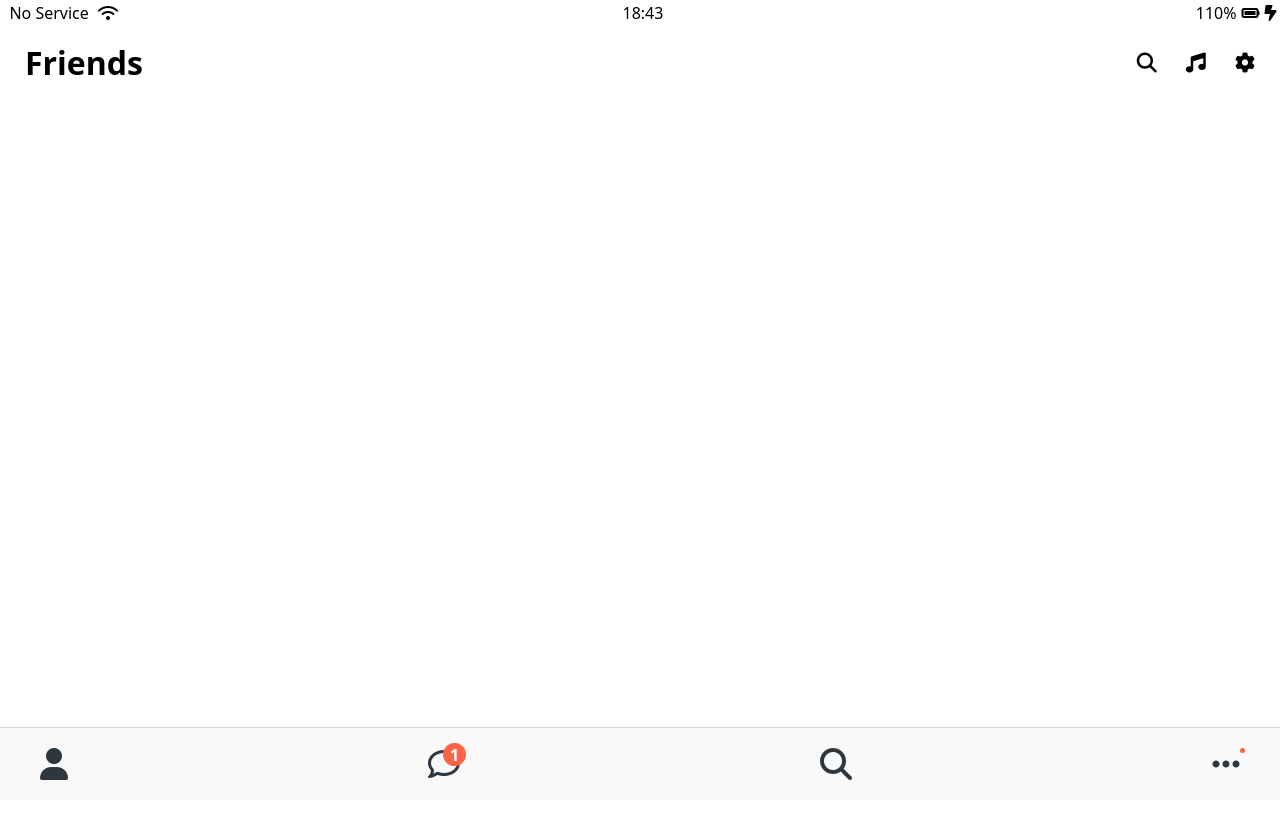
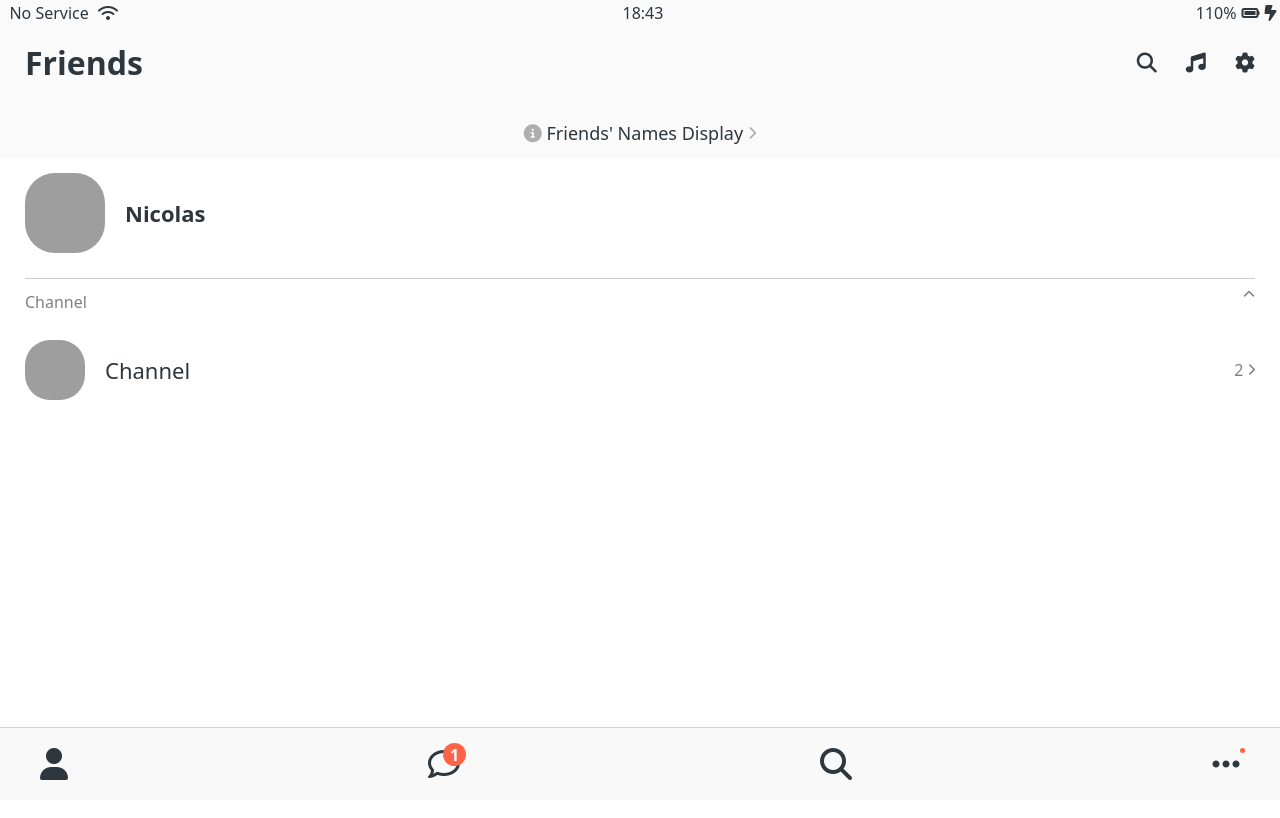
Before and after one commit to Namyunha/kokoa-clone, a plain HTML site: page friends.html in a window 1280 px wide. Shown: the top 818 px of the page. Drawn offline with Linux system fonts and the light colour scheme; grey boxes are pictures that could not be loaded.

Commit message:
Friends Screen

```diff
--- a/css/components/screen-header.css
+++ b/css/components/screen-header.css
@@ -5,7 +5,7 @@
     width: 100%;
     margin-top: 21.8px;
     position: fixed;
-    padding: 25px;
+    padding: var(--horizontal-space);
     align-items: center;
 }
 
--- /dev/null
+++ b/css/components/user-component.css
@@ -0,0 +1,42 @@
+.user-component{
+  justify-content: space-between;
+}
+.user-component,.user-component__column:first-child {
+  display: flex;
+  align-items: center;
+}
+.user-component__avatar {
+    width: 70px;
+    height: 70px;
+    border-radius: 30px;
+    margin-right: 20px;
+  }
+  .user-component__title {
+    font-weight: 600;
+    font-size: 22px;
+  }
+
+  .user-component__subtitle {
+    margin-top: 8px;
+    font-size: 17px;
+    color: rgba(0, 0, 0, 0.5);
+  }
+
+  .user-component__avatar--xl {
+    width: 80px;
+    height: 80px;
+  }
+
+  .user-component__avatar--sm {
+    width: 60px;
+    height: 60px;
+    border-radius: 25px;
+  }
+
+  .user-component__title--not-bold {
+    font-weight: 400;
+  }
+
+  .user-component__column:last-child {
+    color: rgba(0, 0, 0, 0.5);
+  }
--- /dev/null
+++ b/css/screens/friends.css
@@ -0,0 +1,31 @@
+#friends-display-link {
+    padding-top: 123.8px;
+    padding-bottom: 15px;
+    display: block;
+    text-align: center;
+    background-color: #fafafa;
+    font-size: 18px;
+    margin-bottom: 15px;
+  }
+
+
+  #friends-display-link i {
+    color: rgba(0, 0, 0, 0.3);
+  }
+
+  .friends-screen {
+    padding: 0px var(--horizontal-space);
+  }
+
+  .friends-screen__channel {
+    margin-top: 25px;
+    border-top: 1px solid rgba(0, 0, 0, 0.2);
+    padding-top: 15px;
+  }
+
+  .friends-screen__channel-header {
+    margin-bottom: 30px;
+    display: flex;
+    justify-content: space-between;
+    color: rgba(0, 0, 0, 0.5);
+  }
--- a/css/styles.css
+++ b/css/styles.css
@@ -5,11 +5,14 @@
 @import "components/status-bar.css";
 @import "components/nav-bar.css";
 @import "components/screen-header.css";
+@import "components/user-component.css";
 
 /* Screens */
 @import "screens/login.css";
+@import "screens/friends.css";
+
 
 body{
+    color: #2e363e;
     font-family: system-ui, -apple-system, BlinkMacSystemFont, 'Segoe UI', Roboto, Oxygen, Ubuntu, Cantarell, 'Open Sans', 'Helvetica Neue', sans-serif;
-    height: 1000vh;
 }
--- a/css/variables.css
+++ b/css/variables.css
@@ -1,3 +1,4 @@
 :root {
     --yellow: #fae100;
+    --horizontal-space: 25px;
   }
--- a/friends.html
+++ b/friends.html
@@ -30,6 +30,51 @@
         <span><i class="fas fa-cog fa-lg"></i></span>
       </div>
     </header>
+
+    <a id="friends-display-link">
+      <i class="fas fa-info-circle"></i> Friends' Names Display
+      <i class="fas fa-chevron-right fa-xs"></i>
+    </a>
+
+    <main class="friends-screen">
+      <div class="user-component">
+        <div class="user-component__column">
+          <img
+            src="https://avatars3.githubusercontent.com/u/3612017"
+            class="user-component__avatar user-component__avatar--xl"
+          />
+          <div class="user-component__text">
+            <h4 class="user-component__title">Nicolas</h4>
+            <!--<h6 class="user-component__subtitle">this text whatever</h6>-->
+          </div>
+        </div>
+        <div class="user-component__column"></div>
+      </div>
+
+      <div class="friends-screen__channel">
+        <div class="friends-screen__channel-header">
+          <span>Channel</span>
+          <i class="fas fa-chevron-up fa-xs"></i>
+        </div>
+        <div class="user-component">
+          <div class="user-component__column">
+            <img
+              src="https://avatars3.githubusercontent.com/u/3612017"
+              class="user-component__avatar user-component__avatar--sm"
+            />
+            <div class="user-component__text">
+              <h4 class="user-component__title user-component__title--not-bold">
+                Channel
+              </h4>
+            </div>
+          </div>
+          <div class="user-component__column">
+            <span>2</span>
+            <i class="fas fa-chevron-right fa-xs"></i>
+          </div>
+        </div>
+      </div>
+    </main>
 
     <nav class="nav">
       <ul class="nav__list">
```
Also changed, not shown: css/components/nav-bar.css (line endings or trailing spaces).
